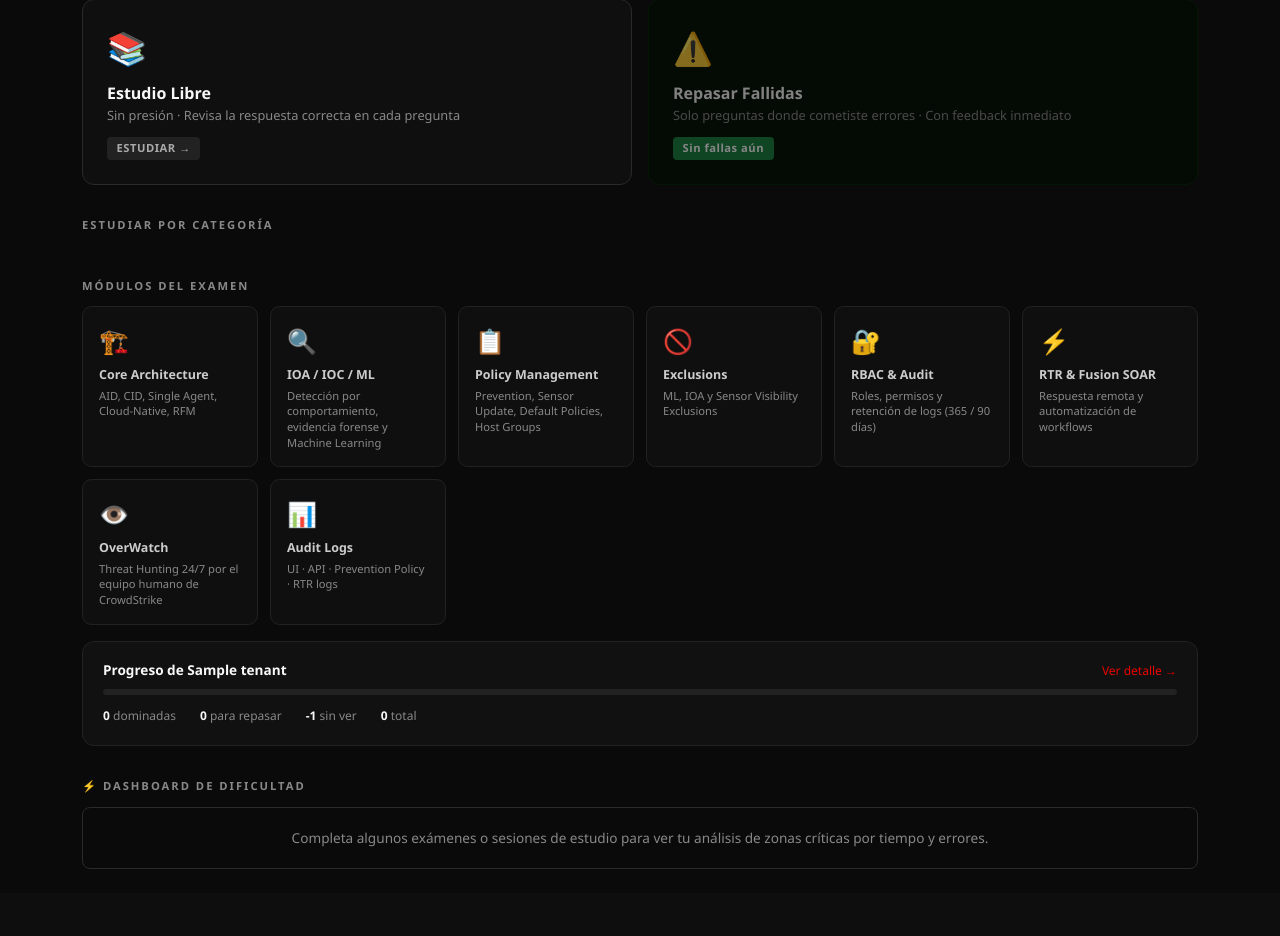
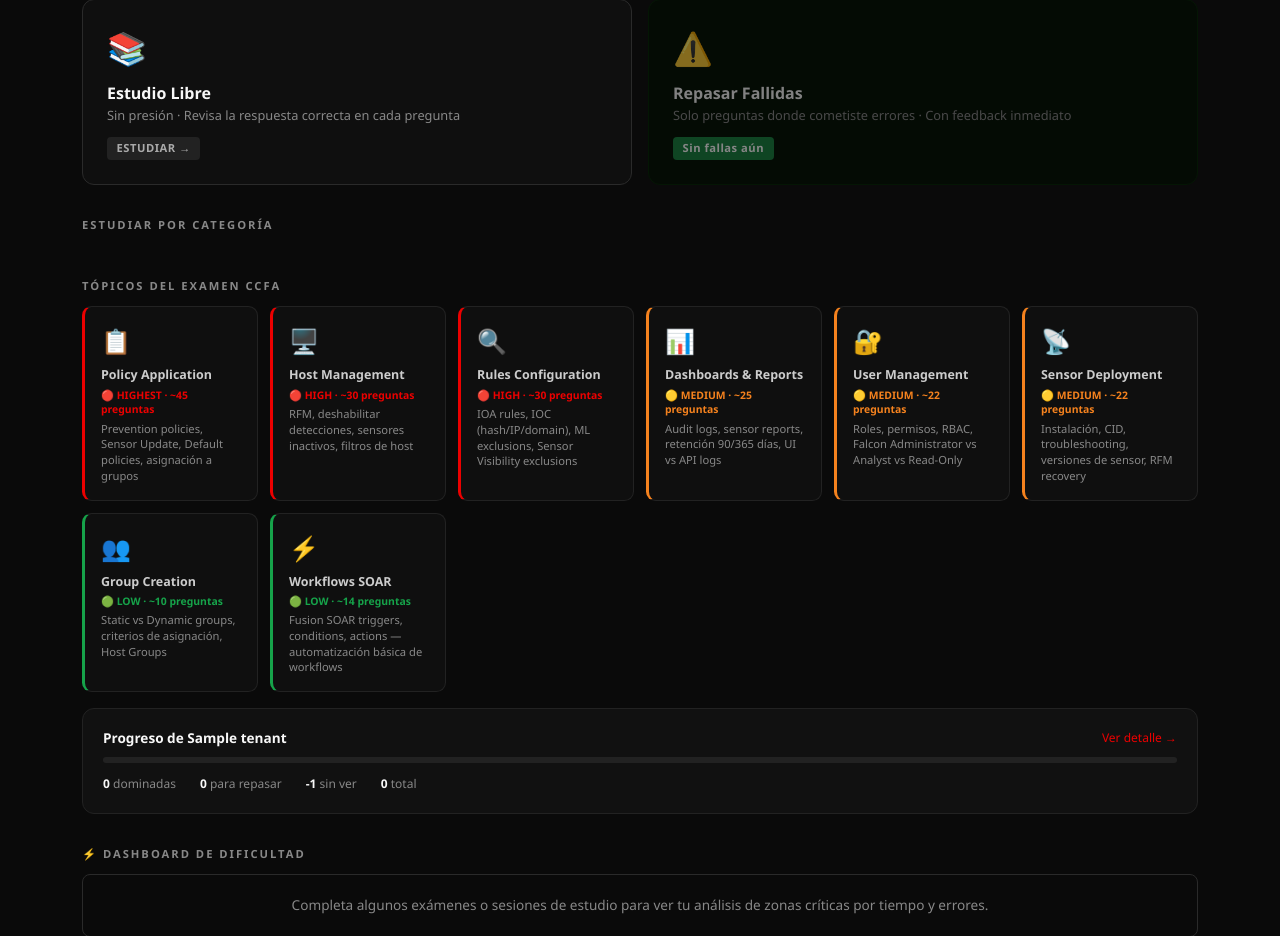
Before and after one commit to MarioCortes34/SimuladorCCFA, a Django app: page / in a window 1280 px wide. Shown: the part 941-1877 px from the top of the page. Before the commit the page ends 1810 px from the top, so only its background shows below. Run offline with Django 5.2, Linux system fonts and the light colour scheme; tables that the repository leaves empty hold one stand-in row (values such as "Sample post"); data that the repository does not hold is empty.

Commit message:
feat: modal pregunta en Mis Victorias, fix zona_master, módulos CCFA reales
- inicio: click en pill abre modal con enunciado y opciones (sin modificar texto)
- inicio: tooltip flotante position:fixed nunca recortado
- inicio: tópicos del examen actualizados con prioridad real (Policy/Host/Rules HIGH, etc.)
- views: zona_master usa shuf_zm_{idx} → shuffle fresco por aparición, sin pre-selección
- views: examen_resultado zona_master procesa pids únicos via resultados_parcial
- views: import json para serializar cobertura_json al template

Co-Authored-By: Claude Sonnet 4.6 <noreply@anthropic.com>

```diff
--- a/simulador/templates/simulador/inicio.html
+++ b/simulador/templates/simulador/inicio.html
@@ -283,17 +283,57 @@ details[open] .cob-summary::before { transform: rotate(90deg); }
   {% endfor %}
 </div>
 
-<!-- Módulos del examen -->
-<p class="section-title">Módulos del Examen</p>
+<!-- Módulos del examen (tópicos reales del examen CCFA) -->
+<p class="section-title">Tópicos del Examen CCFA</p>
 <div class="modules-grid">
-  <div class="module-card"><div class="m-icon">🏗️</div><div class="m-name">Core Architecture</div><div class="m-desc">AID, CID, Single Agent, Cloud-Native, RFM</div></div>
-  <div class="module-card"><div class="m-icon">🔍</div><div class="m-name">IOA / IOC / ML</div><div class="m-desc">Detección por comportamiento, evidencia forense y Machine Learning</div></div>
-  <div class="module-card"><div class="m-icon">📋</div><div class="m-name">Policy Management</div><div class="m-desc">Prevention, Sensor Update, Default Policies, Host Groups</div></div>
-  <div class="module-card"><div class="m-icon">🚫</div><div class="m-name">Exclusions</div><div class="m-desc">ML, IOA y Sensor Visibility Exclusions</div></div>
-  <div class="module-card"><div class="m-icon">🔐</div><div class="m-name">RBAC & Audit</div><div class="m-desc">Roles, permisos y retención de logs (365 / 90 días)</div></div>
-  <div class="module-card"><div class="m-icon">⚡</div><div class="m-name">RTR & Fusion SOAR</div><div class="m-desc">Respuesta remota y automatización de workflows</div></div>
-  <div class="module-card"><div class="m-icon">👁️</div><div class="m-name">OverWatch</div><div class="m-desc">Threat Hunting 24/7 por el equipo humano de CrowdStrike</div></div>
-  <div class="module-card"><div class="m-icon">📊</div><div class="m-name">Audit Logs</div><div class="m-desc">UI · API · Prevention Policy · RTR logs</div></div>
+  <div class="module-card" style="border-left:3px solid #EC0000">
+    <div class="m-icon">📋</div>
+    <div class="m-name">Policy Application</div>
+    <div class="m-desc" style="color:#EC0000;font-size:.65rem;font-weight:700;margin-bottom:.25rem">🔴 HIGHEST · ~45 preguntas</div>
+    <div class="m-desc">Prevention policies, Sensor Update, Default policies, asignación a grupos</div>
+  </div>
+  <div class="module-card" style="border-left:3px solid #EC0000">
+    <div class="m-icon">🖥️</div>
+    <div class="m-name">Host Management</div>
+    <div class="m-desc" style="color:#EC0000;font-size:.65rem;font-weight:700;margin-bottom:.25rem">🔴 HIGH · ~30 preguntas</div>
+    <div class="m-desc">RFM, deshabilitar detecciones, sensores inactivos, filtros de host</div>
+  </div>
+  <div class="module-card" style="border-left:3px solid #EC0000">
+    <div class="m-icon">🔍</div>
+    <div class="m-name">Rules Configuration</div>
+    <div class="m-desc" style="color:#EC0000;font-size:.65rem;font-weight:700;margin-bottom:.25rem">🔴 HIGH · ~30 preguntas</div>
+    <div class="m-desc">IOA rules, IOC (hash/IP/domain), ML exclusions, Sensor Visibility exclusions</div>
+  </div>
+  <div class="module-card" style="border-left:3px solid #F5821E">
+    <div class="m-icon">📊</div>
+    <div class="m-name">Dashboards & Reports</div>
+    <div class="m-desc" style="color:#F5821E;font-size:.65rem;font-weight:700;margin-bottom:.25rem">🟡 MEDIUM · ~25 preguntas</div>
+    <div class="m-desc">Audit logs, sensor reports, retención 90/365 días, UI vs API logs</div>
+  </div>
+  <div class="module-card" style="border-left:3px solid #F5821E">
+    <div class="m-icon">🔐</div>
+    <div class="m-name">User Management</div>
+    <div class="m-desc" style="color:#F5821E;font-size:.65rem;font-weight:700;margin-bottom:.25rem">🟡 MEDIUM · ~22 preguntas</div>
+    <div class="m-desc">Roles, permisos, RBAC, Falcon Administrator vs Analyst vs Read-Only</div>
+  </div>
+  <div class="module-card" style="border-left:3px solid #F5821E">
+    <div class="m-icon">📡</div>
+    <div class="m-name">Sensor Deployment</div>
+    <div class="m-desc" style="color:#F5821E;font-size:.65rem;font-weight:700;margin-bottom:.25rem">🟡 MEDIUM · ~22 preguntas</div>
+    <div class="m-desc">Instalación, CID, troubleshooting, versiones de sensor, RFM recovery</div>
+  </div>
+  <div class="module-card" style="border-left:3px solid #16a34a">
+    <div class="m-icon">👥</div>
+    <div class="m-name">Group Creation</div>
+    <div class="m-desc" style="color:#16a34a;font-size:.65rem;font-weight:700;margin-bottom:.25rem">🟢 LOW · ~10 preguntas</div>
+    <div class="m-desc">Static vs Dynamic groups, criterios de asignación, Host Groups</div>
+  </div>
+  <div class="module-card" style="border-left:3px solid #16a34a">
+    <div class="m-icon">⚡</div>
+    <div class="m-name">Workflows SOAR</div>
+    <div class="m-desc" style="color:#16a34a;font-size:.65rem;font-weight:700;margin-bottom:.25rem">🟢 LOW · ~14 preguntas</div>
+    <div class="m-desc">Fusion SOAR triggers, conditions, actions — automatización básica de workflows</div>
+  </div>
 </div>
 
 <!-- Barra de progreso -->
@@ -448,25 +488,25 @@ details[open] .cob-summary::before { transform: rotate(90deg); }
       {% if c.racha_limpia %}
         <span class="cob-pill cob-pill-ok"
               data-tip="Apariciones: {{ c.apariciones }} | Buenas: {{ c.buenas }} | Malas: {{ c.malas }} | Prom: {{ c.t_prom }}s | Racha: {{ c.racha }}"
-              title="Q{{ c.pregunta.numero }}: {{ c.pregunta.enunciado|truncatechars:60 }}">
+              data-pid="{{ c.pregunta.pk }}">
           #{{ c.pregunta.numero }} ✓
         </span>
       {% elif c.solo_buenas %}
         <span class="cob-pill cob-pill-ok0"
               data-tip="Apariciones: {{ c.apariciones }} | Buenas: {{ c.buenas }} | Malas: {{ c.malas }} | Prom: {{ c.t_prom }}s | Racha: {{ c.racha }}"
-              title="Q{{ c.pregunta.numero }}: {{ c.pregunta.enunciado|truncatechars:60 }}">
+              data-pid="{{ c.pregunta.pk }}">
           #{{ c.pregunta.numero }}
         </span>
       {% elif c.malas > 0 %}
         <span class="cob-pill cob-pill-mal"
               data-tip="Apariciones: {{ c.apariciones }} | Buenas: {{ c.buenas }} | Malas: {{ c.malas }} | Prom: {{ c.t_prom }}s | Racha: {{ c.racha }}"
-              title="Q{{ c.pregunta.numero }}: {{ c.pregunta.enunciado|truncatechars:60 }}">
+              data-pid="{{ c.pregunta.pk }}">
           #{{ c.pregunta.numero }}
         </span>
       {% else %}
         <span class="cob-pill cob-pill-neu"
               data-tip="Apariciones: {{ c.apariciones }} | Buenas: {{ c.buenas }} | Malas: {{ c.malas }} | Prom: {{ c.t_prom }}s | Racha: {{ c.racha }}"
-              title="Q{{ c.pregunta.numero }}: {{ c.pregunta.enunciado|truncatechars:60 }}">
+              data-pid="{{ c.pregunta.pk }}">
           #{{ c.pregunta.numero }}
         </span>
       {% endif %}
@@ -478,8 +518,55 @@ details[open] .cob-summary::before { transform: rotate(90deg); }
 <!-- Tooltip flotante para Mis Victorias -->
 <div id="cob-tooltip"></div>
 
+<!-- Modal: ver pregunta al hacer click en un pill -->
+<div id="q-modal-overlay" style="display:none;position:fixed;inset:0;background:rgba(0,0,0,.75);z-index:2000;overflow-y:auto;padding:2rem 1rem" onclick="cerrarModal(event)">
+  <div id="q-modal" style="max-width:680px;margin:auto;background:#111;border:1px solid #333;border-radius:.75rem;padding:1.5rem;position:relative">
+    <button onclick="document.getElementById('q-modal-overlay').style.display='none'" style="position:absolute;top:.75rem;right:.9rem;background:none;border:none;color:#666;font-size:1.2rem;cursor:pointer;line-height:1">✕</button>
+    <p id="q-modal-num" style="font-size:.72rem;color:#666;margin:0 0 .5rem;font-weight:700;letter-spacing:1px"></p>
+    <p id="q-modal-enunciado" style="font-size:.95rem;line-height:1.65;color:#f0f0f0;margin:0 0 1.25rem"></p>
+    <div id="q-modal-opciones"></div>
+  </div>
+</div>
+
 {% block scripts %}
+{{ cobertura_json|json_script:"cobertura-data" }}
 <script>
+// ── Datos de preguntas ─────────────────────────────────────────
+const Q_DATA = {};
+try {
+  JSON.parse(document.getElementById('cobertura-data').textContent)
+      .forEach(function(q){ Q_DATA[q.pk] = q; });
+} catch(e){}
+
+// ── Modal al clickear pill ────────────────────────────────────
+document.querySelectorAll('.cob-pill[data-pid]').forEach(function(el) {
+  el.style.cursor = 'pointer';
+  el.addEventListener('click', function(e) {
+    e.stopPropagation();
+    var q = Q_DATA[parseInt(el.dataset.pid)];
+    if (!q) return;
+    document.getElementById('q-modal-num').textContent = 'Pregunta #' + q.numero;
+    document.getElementById('q-modal-enunciado').textContent = q.enunciado;
+    var ops = document.getElementById('q-modal-opciones');
+    ops.innerHTML = '';
+    (q.opciones || []).forEach(function(op) {
+      var div = document.createElement('div');
+      div.style.cssText = 'background:#0f0f0f;border:1px solid #2a2a2a;border-radius:.4rem;padding:.6rem .9rem;margin-bottom:.4rem;font-size:.88rem;color:#ccc';
+      div.textContent = op;
+      ops.appendChild(div);
+    });
+    document.getElementById('q-modal-overlay').style.display = 'block';
+  });
+});
+function cerrarModal(e) {
+  if (e.target === document.getElementById('q-modal-overlay'))
+    document.getElementById('q-modal-overlay').style.display = 'none';
+}
+document.addEventListener('keydown', function(e) {
+  if (e.key === 'Escape') document.getElementById('q-modal-overlay').style.display = 'none';
+});
+
+// ── Tooltip flotante (position:fixed, nunca se recorta) ───────
 (function() {
   const tip = document.getElementById('cob-tooltip');
   document.querySelectorAll('.cob-pill[data-tip]').forEach(function(el) {
@@ -489,19 +576,14 @@ details[open] .cob-summary::before { transform: rotate(90deg); }
       posicionar(e);
     });
     el.addEventListener('mousemove', posicionar);
-    el.addEventListener('mouseleave', function() {
-      tip.style.display = 'none';
-    });
+    el.addEventListener('mouseleave', function() { tip.style.display = 'none'; });
   });
   function posicionar(e) {
-    const GAP = 10;
-    const tw = tip.offsetWidth;
-    const th = tip.offsetHeight;
-    let x = e.clientX;
-    let y = e.clientY - th - GAP;
+    const GAP = 10, tw = tip.offsetWidth, th = tip.offsetHeight;
+    let x = e.clientX, y = e.clientY - th - GAP;
     if (y < 4) y = e.clientY + GAP;
-    if (x - tw / 2 < 4) x = tw / 2 + 4;
-    if (x + tw / 2 > window.innerWidth - 4) x = window.innerWidth - tw / 2 - 4;
+    if (x - tw/2 < 4) x = tw/2 + 4;
+    if (x + tw/2 > window.innerWidth - 4) x = window.innerWidth - tw/2 - 4;
     tip.style.left = x + 'px';
     tip.style.top  = y + 'px';
   }
--- a/simulador/views.py
+++ b/simulador/views.py
@@ -1,6 +1,7 @@
 import re
 import time
 import random
+import json
 from django.db.models import Avg, Count, Q
 from django.shortcuts import render, get_object_or_404, redirect
 from django.http import JsonResponse
@@ -338,23 +339,32 @@ def inicio(request):
     cob_solo_ok    = sum(1 for c in cobertura if c['solo_buenas'] and not c['racha_limpia'])
     cob_con_fallas = sum(1 for c in cobertura if c['malas'] > 0)
 
+    cobertura_json = json.dumps([{
+        'pk':       c['pregunta'].pk,
+        'numero':   c['pregunta'].numero,
+        'enunciado': c['pregunta'].enunciado,
+        'opciones': c['pregunta'].opciones,
+        'correcta': c['pregunta'].respuesta_correcta,
+    } for c in cobertura])
+
     return render(request, 'simulador/inicio.html', {
-        'total':         total,
-        'categorias':    categorias,
-        'dominadas':     dominadas,
-        'fallidas':      fallidas,
-        'tenant':        tenant,
-        'zona_critica':  zona_critica[:10],
-        'zona_alerta':   zona_alerta[:10],
-        'zona_peligro':  zona_peligro[:10],
-        'sin_ver_count': sin_ver_count,
-        'inestables':    inestables[:10],
-        'ladrones':      ladrones,
-        'total_zona':    len(zona_ids_set),
-        'cobertura':     cobertura,
-        'cob_dominadas': cob_dominadas,
-        'cob_solo_ok':   cob_solo_ok,
-        'cob_con_fallas':cob_con_fallas,
+        'total':          total,
+        'categorias':     categorias,
+        'dominadas':      dominadas,
+        'fallidas':       fallidas,
+        'tenant':         tenant,
+        'zona_critica':   zona_critica[:10],
+        'zona_alerta':    zona_alerta[:10],
+        'zona_peligro':   zona_peligro[:10],
+        'sin_ver_count':  sin_ver_count,
+        'inestables':     inestables[:10],
+        'ladrones':       ladrones,
+        'total_zona':     len(zona_ids_set),
+        'cobertura':      cobertura,
+        'cob_dominadas':  cob_dominadas,
+        'cob_solo_ok':    cob_solo_ok,
+        'cob_con_fallas': cob_con_fallas,
+        'cobertura_json': cobertura_json,
     })
 
 
@@ -523,16 +533,22 @@ def examen_pregunta(request):
         request.session.modified = True
         return redirect('examen_resultado')
 
-    # ── Barajado de alternativas (se genera una vez y persiste en sesión) ──
-    shuf_key = f'shuf_{pregunta.pk}'
+    tipo = exam.get('tipo', 'normal')
+
+    # Zona master: shuffle fresco por aparición (clave por índice), sin pre-selección
+    if tipo == 'zona_master':
+        shuf_key = f'shuf_zm_{idx}'
+        respuesta_previa = ''
+    else:
+        shuf_key = f'shuf_{pregunta.pk}'
+        respuesta_previa = exam['respuestas'].get(str(pregunta.pk), '')
+
     if shuf_key not in exam:
         ops_barajadas, correcta_nueva = _barajar_opciones(pregunta.opciones, pregunta.respuesta_correcta)
         exam[shuf_key] = {'ops': ops_barajadas, 'cor': correcta_nueva}
         request.session['exam'] = exam
         request.session.modified = True
     opciones_display = exam[shuf_key]['ops']
-
-    respuesta_previa = exam['respuestas'].get(str(pregunta.pk), '')
     rp = exam.get('resultados_parcial', {})
     correctas_parcial   = sum(1 for v in rp.values() if v)
     incorrectas_parcial = sum(1 for v in rp.values() if not v)
@@ -585,7 +601,11 @@ def examen_navegar(request):
             exam['respuestas'][str(pregunta_id)] = respuesta
             try:
                 pq = Pregunta.objects.get(pk=pregunta_id)
-                shuf_data = exam.get(f'shuf_{pregunta_id}', {})
+                _tipo = exam.get('tipo', 'normal')
+                if _tipo == 'zona_master':
+                    shuf_data = exam.get(f'shuf_zm_{exam["index"]}', {})
+                else:
+                    shuf_data = exam.get(f'shuf_{pregunta_id}', {})
                 correcta_actual = shuf_data.get('cor', pq.respuesta_correcta)
                 exam.setdefault('resultados_parcial', {})[str(pregunta_id)] = \
                     _es_correcto(respuesta, correcta_actual)
@@ -605,7 +625,11 @@ def examen_navegar(request):
     if pregunta_id and respuesta:
         try:
             pq = Pregunta.objects.get(pk=pregunta_id)
-            shuf_data = exam.get(f'shuf_{pregunta_id}', {})
+            _tipo_nav = exam.get('tipo', 'normal')
+            if _tipo_nav == 'zona_master':
+                shuf_data = exam.get(f'shuf_zm_{exam["index"]}', {})
+            else:
+                shuf_data = exam.get(f'shuf_{pregunta_id}', {})
             correcta_actual = shuf_data.get('cor', pq.respuesta_correcta)
 
             es_correcto = _es_correcto(respuesta, correcta_actual)
@@ -659,57 +683,78 @@ def examen_resultado(request):
         return redirect('inicio')
 
     tenant = _get_tenant(request)
+    tipo = exam.get('tipo', 'normal')
     correctas = 0
     resultados = []
 
-    for pid in exam['preguntas']:
-        try:
-            pregunta = Pregunta.objects.get(pk=pid)
-        except Pregunta.DoesNotExist:
-            continue
+    if tipo == 'zona_master':
+        # Zona master: procesa cada pregunta única una sola vez usando resultados_parcial
+        rp = exam.get('resultados_parcial', {})
+        seen_pids = set()
+        for pid in exam['preguntas']:
+            if pid in seen_pids:
+                continue
+            seen_pids.add(pid)
+            try:
+                pregunta = Pregunta.objects.get(pk=pid)
+            except Pregunta.DoesNotExist:
+                continue
+            es_correcto = rp.get(str(pid), False)
+            if es_correcto:
+                correctas += 1
+            if str(pid) in rp:
+                _registrar_progreso(tenant, pregunta, es_correcto)
+                tiempo = exam.get('tiempos', {}).get(str(pid), 0)
+                HistorialRespuesta.objects.create(
+                    tenant=tenant, pregunta=pregunta,
+                    tiempo_empleado=tiempo,
+                    resultado='Correcto' if es_correcto else 'Incorrecto'
+                )
+    else:
+        for pid in exam['preguntas']:
+            try:
+                pregunta = Pregunta.objects.get(pk=pid)
+            except Pregunta.DoesNotExist:
+                continue
 
-        respuesta_shuffled = exam['respuestas'].get(str(pid), '')
-        shuf_data = exam.get(f'shuf_{pid}', {})
+            respuesta_shuffled = exam['respuestas'].get(str(pid), '')
+            shuf_data = exam.get(f'shuf_{pid}', {})
 
-        if respuesta_shuffled:
-            if shuf_data:
-                correcta_actual = shuf_data.get('cor', pregunta.respuesta_correcta)
-                es_correcto = _es_correcto(respuesta_shuffled, correcta_actual)
-                # Mapear la respuesta barajada de vuelta a la opción original de BD
-                resp_texto = _texto_sin_letra(respuesta_shuffled)
-                respuesta_original = next(
-                    (op for op in pregunta.opciones if _texto_sin_letra(op) == resp_texto),
-                    respuesta_shuffled
+            if respuesta_shuffled:
+                if shuf_data:
+                    correcta_actual = shuf_data.get('cor', pregunta.respuesta_correcta)
+                    es_correcto = _es_correcto(respuesta_shuffled, correcta_actual)
+                    resp_texto = _texto_sin_letra(respuesta_shuffled)
+                    respuesta_original = next(
+                        (op for op in pregunta.opciones if _texto_sin_letra(op) == resp_texto),
+                        respuesta_shuffled
+                    )
+                else:
+                    es_correcto = _es_correcto(respuesta_shuffled, pregunta.respuesta_correcta)
+                    respuesta_original = respuesta_shuffled
+            else:
+                es_correcto = False
+                respuesta_original = ''
+
+            if es_correcto:
+                correctas += 1
+
+            if respuesta_shuffled:
+                _registrar_progreso(tenant, pregunta, es_correcto)
+                tiempo = exam.get('tiempos', {}).get(str(pid), 0)
+                HistorialRespuesta.objects.create(
+                    tenant=tenant, pregunta=pregunta,
+                    tiempo_empleado=tiempo,
+                    resultado='Correcto' if es_correcto else 'Incorrecto'
                 )
-            else:
-                es_correcto = _es_correcto(respuesta_shuffled, pregunta.respuesta_correcta)
-                respuesta_original = respuesta_shuffled
-        else:
-            es_correcto = False
-            respuesta_original = ''
 
-        if es_correcto:
-            correctas += 1
-
-        if respuesta_shuffled:
-            _registrar_progreso(tenant, pregunta, es_correcto)
-            tiempo = exam.get('tiempos', {}).get(str(pid), 0)
-            HistorialRespuesta.objects.create(
-                tenant=tenant,
-                pregunta=pregunta,
-                tiempo_empleado=tiempo,
-                resultado='Correcto' if es_correcto else 'Incorrecto'
-            )
-
-        resultados.append({
-            'pregunta': pregunta,
-            'respuesta_dada_norm': _opcion_por_letra(pregunta, respuesta_original),
-            'correcta_norm': _opcion_por_letra(pregunta, pregunta.respuesta_correcta),
-            'es_correcto': es_correcto,
-            'tip': _tip_espanol(pregunta, es_correcto),
-        })
-
-    tipo = exam.get('tipo', 'normal')
+            resultados.append({
+                'pregunta': pregunta,
+                'respuesta_dada_norm': _opcion_por_letra(pregunta, respuesta_original),
+                'correcta_norm': _opcion_por_letra(pregunta, pregunta.respuesta_correcta),
+                'es_correcto': es_correcto,
+                'tip': _tip_espanol(pregunta, es_correcto),
+            })
     fallido_zona = exam.get('fallido', False)
     pregunta_fallida = None
     if fallido_zona and exam.get('pregunta_fallida_id'):
```
